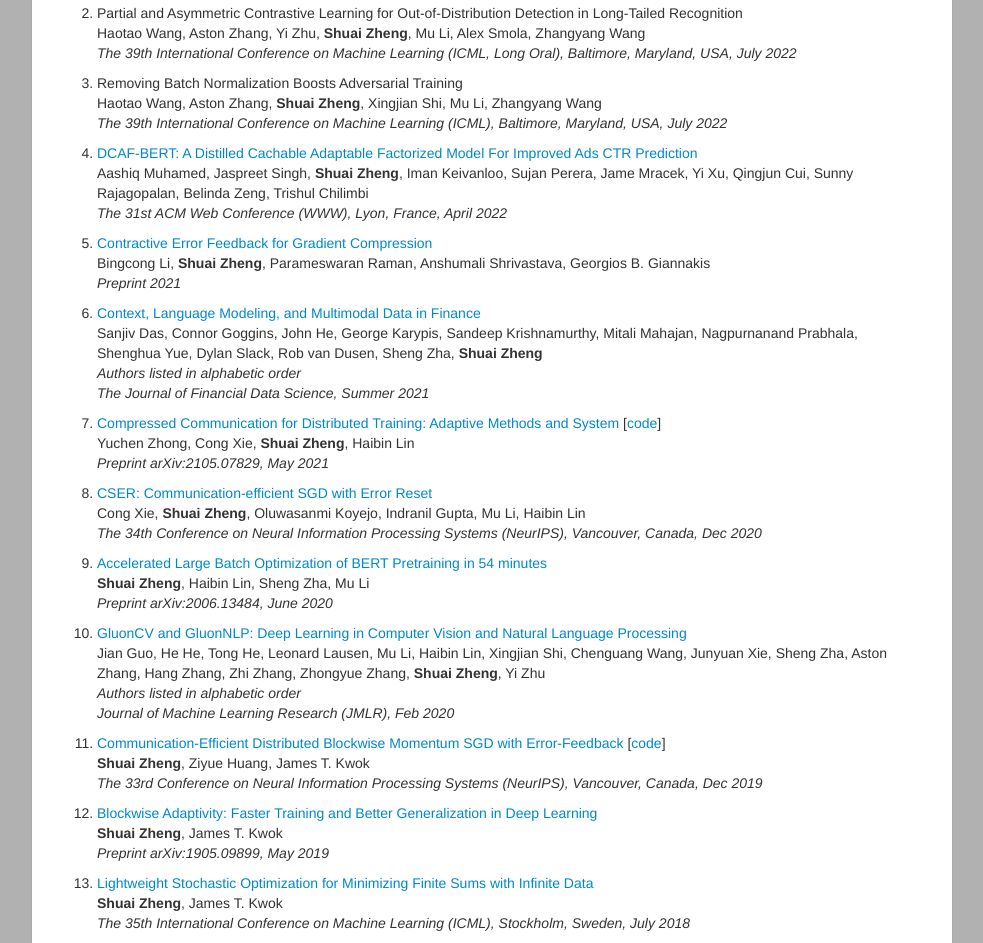
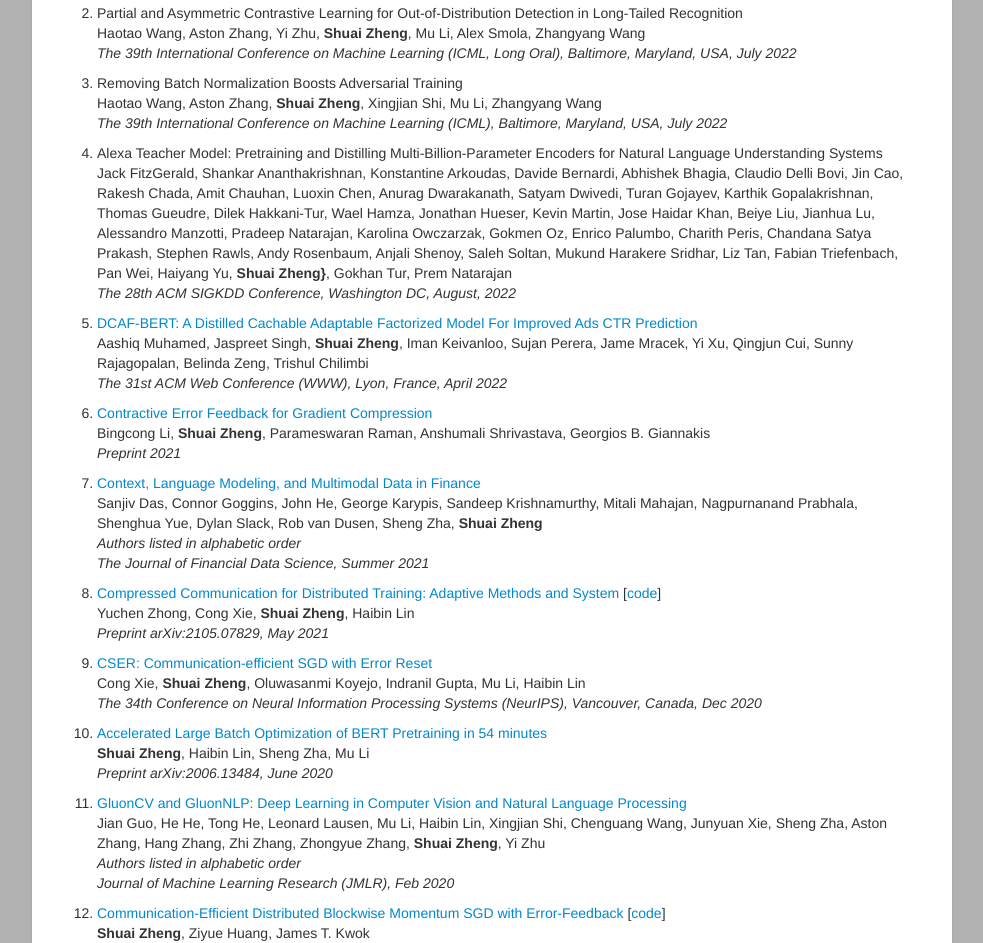
Before and after one commit to szhengac/szhengac.github.io, a plain HTML site: page index.html in a window 1280 px wide. Shown: the part 1268-2211 px from the top of the page, without its empty margins (148-1131 px from the left). Drawn offline with nearby package versions, Linux system fonts and the light colour scheme.

Commit message:
Update index.html

```diff
--- a/index.html
+++ b/index.html
@@ -160,6 +160,24 @@
       Removing Batch Normalization Boosts Adversarial Training </br>
       Haotao Wang, Aston Zhang, <b>Shuai Zheng</b>, Xingjian Shi, Mu Li, Zhangyang Wang </br>
       <i> The 39th International Conference on Machine Learning (ICML), Baltimore, Maryland, USA, July 2022 </i> </br>
+    </p>
+  </li>
+  <li>
+    <p>
+      Alexa Teacher Model: Pretraining and Distilling Multi-Billion-Parameter Encoders for Natural Language Understanding Systems </br>
+      Jack FitzGerald, Shankar Ananthakrishnan, Konstantine Arkoudas, Davide Bernardi, Abhishek Bhagia, Claudio Delli Bovi, Jin Cao, Rakesh Chada, Amit Chauhan,
+Luoxin Chen, Anurag Dwarakanath, Satyam Dwivedi,
+Turan Gojayev, Karthik Gopalakrishnan, Thomas Gueudre,
+Dilek Hakkani-Tur, Wael Hamza, Jonathan Hueser,
+Kevin Martin, Jose Haidar Khan, Beiye Liu,
+Jianhua Lu, Alessandro Manzotti, Pradeep Natarajan,
+Karolina Owczarzak, Gokmen Oz, Enrico Palumbo,
+Charith Peris, Chandana Satya Prakash, Stephen Rawls,
+Andy Rosenbaum, Anjali Shenoy, Saleh Soltan,
+Mukund Harakere Sridhar, Liz Tan, Fabian Triefenbach,
+Pan Wei, Haiyang Yu, <b>Shuai Zheng}</b>,
+Gokhan Tur, Prem Natarajan  </br>
+      <i> The 28th ACM SIGKDD Conference, Washington DC, August, 2022 </i> </br>
     </p>
   </li>
   <li>
```
